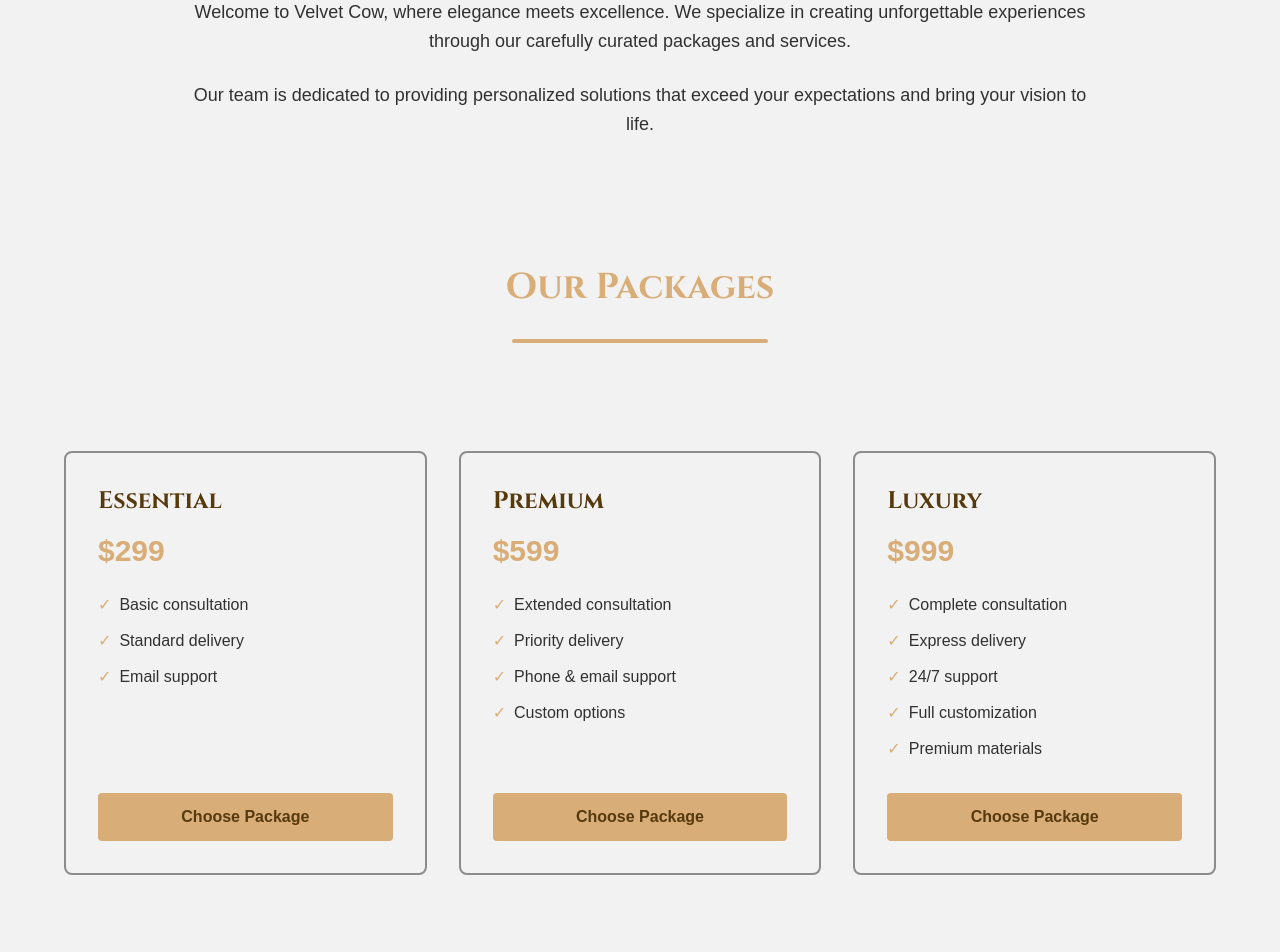
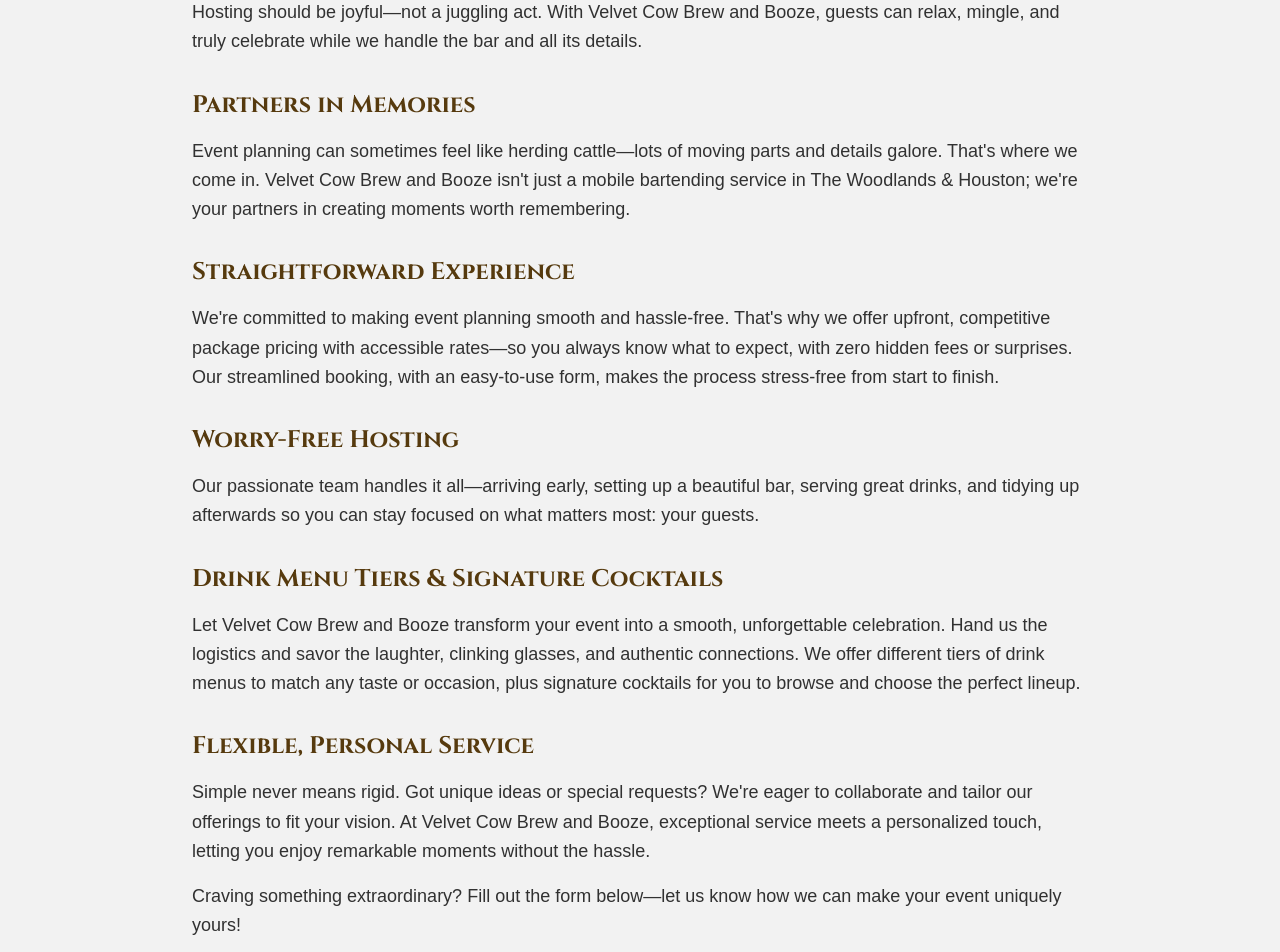
Before and after one commit to knustx/velvet-cow, a Next.js app: page / in a window 1280 px wide. Shown: the part 260-1212 px from the top of the page. Built offline with nearby package versions, Linux system fonts and the light colour scheme; a web font is replaced by a local one.

Commit message:
About us section complete

```diff
--- a/src/components/AboutUs.tsx
+++ b/src/components/AboutUs.tsx
@@ -9,14 +9,72 @@
             About Us
           </h2>
           <SectionDivider />
-          <p className="font-sans text-lg text-dark leading-relaxed mb-6">
-            Welcome to Velvet Cow, where elegance meets excellence. We specialize in creating
-            unforgettable experiences through our carefully curated packages and services.
+        </div>
+
+        <div className="text-left max-w-4xl mx-auto space-y-8">
+          <p className="font-sans text-lg text-dark leading-relaxed">
+            Hosting should be joyful—not a juggling act. With Velvet Cow Brew and Booze, guests can relax,
+            mingle, and truly celebrate while we handle the bar and all its details.
           </p>
-          <p className="font-sans text-lg text-dark leading-relaxed">
-            Our team is dedicated to providing personalized solutions that exceed your
-            expectations and bring your vision to life.
-          </p>
+
+          <div>
+            <h3 className="font-serif text-2xl font-bold text-secondary mb-4">
+              Partners in Memories
+            </h3>
+            <p className="font-sans text-lg text-dark leading-relaxed">
+              Event planning can sometimes feel like herding cattle—lots of moving parts and details galore.
+              That's where we come in. Velvet Cow Brew and Booze isn't just a mobile bartending service in
+              The Woodlands & Houston; we're your partners in creating moments worth remembering.
+            </p>
+          </div>
+
+          <div>
+            <h3 className="font-serif text-2xl font-bold text-secondary mb-4">
+              Straightforward Experience
+            </h3>
+            <p className="font-sans text-lg text-dark leading-relaxed">
+              We're committed to making event planning smooth and hassle-free. That's why we offer upfront,
+              competitive package pricing with accessible rates—so you always know what to expect, with zero
+              hidden fees or surprises. Our streamlined booking, with an easy-to-use form, makes the process
+              stress-free from start to finish.
+            </p>
+          </div>
+
+          <div>
+            <h3 className="font-serif text-2xl font-bold text-secondary mb-4">
+              Worry-Free Hosting
+            </h3>
+            <p className="font-sans text-lg text-dark leading-relaxed">
+              Our passionate team handles it all—arriving early, setting up a beautiful bar, serving great drinks,
+              and tidying up afterwards so you can stay focused on what matters most: your guests.
+            </p>
+          </div>
+
+          <div>
+            <h3 className="font-serif text-2xl font-bold text-secondary mb-4">
+              Drink Menu Tiers & Signature Cocktails
+            </h3>
+            <p className="font-sans text-lg text-dark leading-relaxed">
+              Let Velvet Cow Brew and Booze transform your event into a smooth, unforgettable celebration.
+              Hand us the logistics and savor the laughter, clinking glasses, and authentic connections.
+              We offer different tiers of drink menus to match any taste or occasion, plus signature cocktails
+              for you to browse and choose the perfect lineup.
+            </p>
+          </div>
+
+          <div>
+            <h3 className="font-serif text-2xl font-bold text-secondary mb-4">
+              Flexible, Personal Service
+            </h3>
+            <p className="font-sans text-lg text-dark leading-relaxed mb-4">
+              Simple never means rigid. Got unique ideas or special requests? We're eager to collaborate and
+              tailor our offerings to fit your vision. At Velvet Cow Brew and Booze, exceptional service meets
+              a personalized touch, letting you enjoy remarkable moments without the hassle.
+            </p>
+            <p className="font-sans text-lg text-dark leading-relaxed font-medium">
+              Craving something extraordinary? Fill out the form below—let us know how we can make your event uniquely yours!
+            </p>
+          </div>
         </div>
       </div>
     </section>
```
